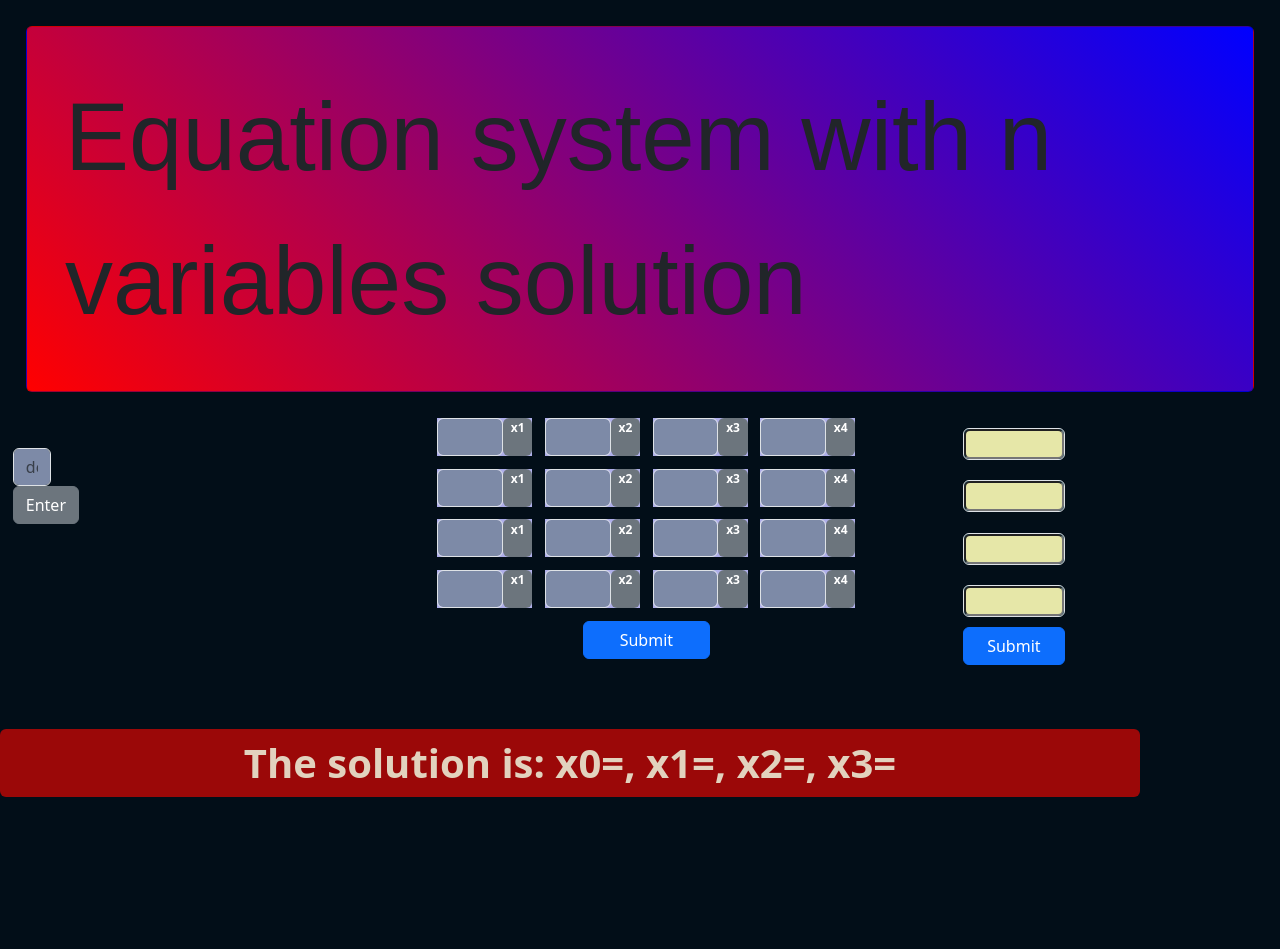
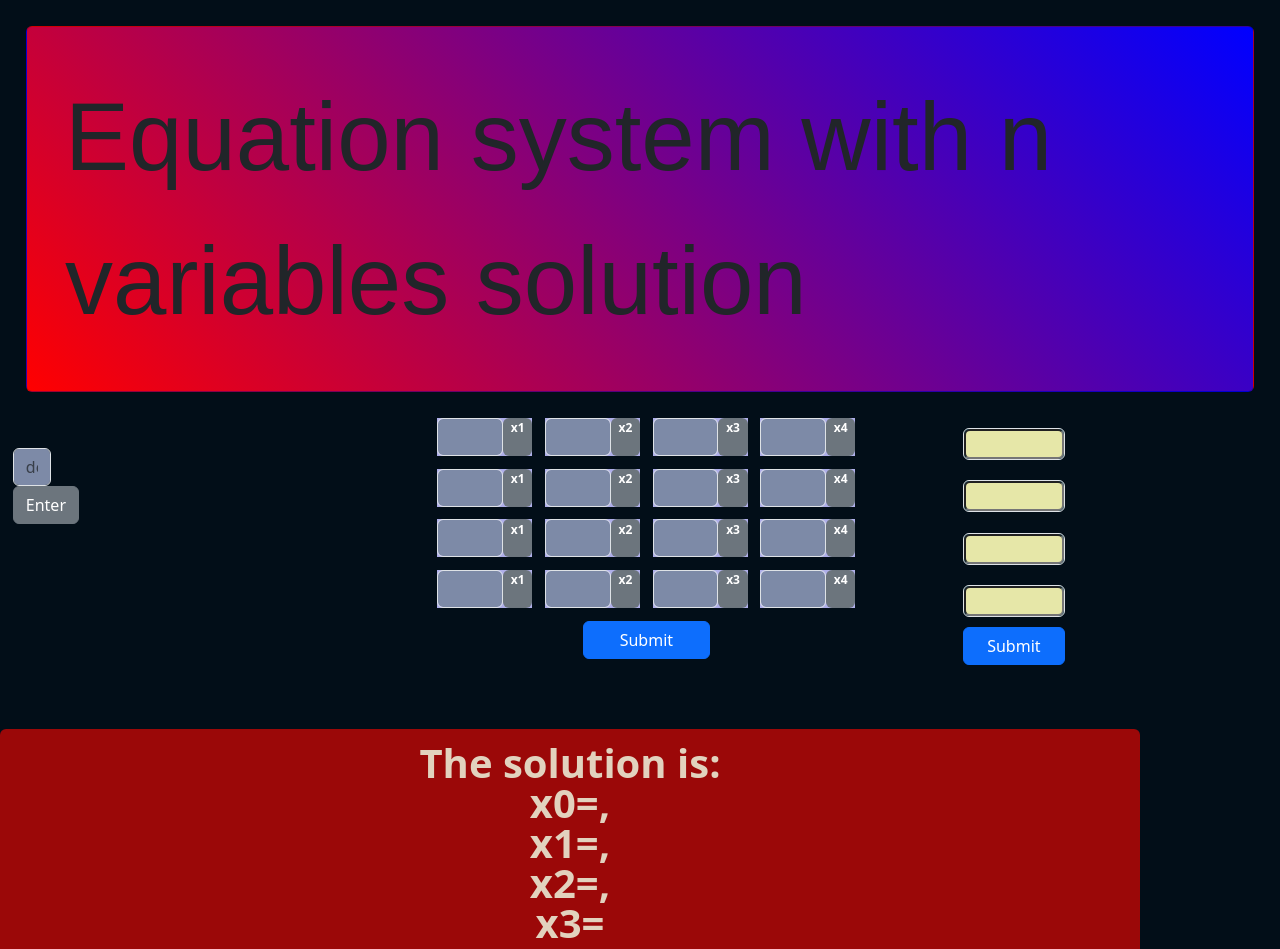
Before and after one commit to maciejmar/equation_solver, an Angular app in the folder calkulator_frontend/: page / in a window 1280 px wide. Shown: the top 949 px of the page. Before the commit the page ends 800 px from the top, so only its background shows below. Built offline with nearby package versions, Linux system fonts and the light colour scheme.

Commit message:
format of numbers described

```diff
--- a/calkulator_frontend/src/app/matrix/matrix.component.html
+++ b/calkulator_frontend/src/app/matrix/matrix.component.html
@@ -47,7 +47,9 @@
     <div class="results" name="response">
         The solution is:
         <span *ngFor="let result of results; let i = index">
-            x{{i}}={{result| number:'1.0-4'}}{{i < results.length - 1 ? ', ' : ''}}
+            <div class="solucionCell">
+                    x{{i}}={{result| number:'1.0-4'}}{{i < results.length - 1 ? ', ' : ''}}
+            </div>
         </span>
     </div>
 </div>
--- a/calkulator_frontend/src/app/matrix/matrix.component.scss
+++ b/calkulator_frontend/src/app/matrix/matrix.component.scss
@@ -117,3 +117,6 @@ width:20%;
     background-color: rgb(155, 8, 8);
     color:antiquewhite;
   }
+  .solutionCell{
+    display:flex;
+  }
```
